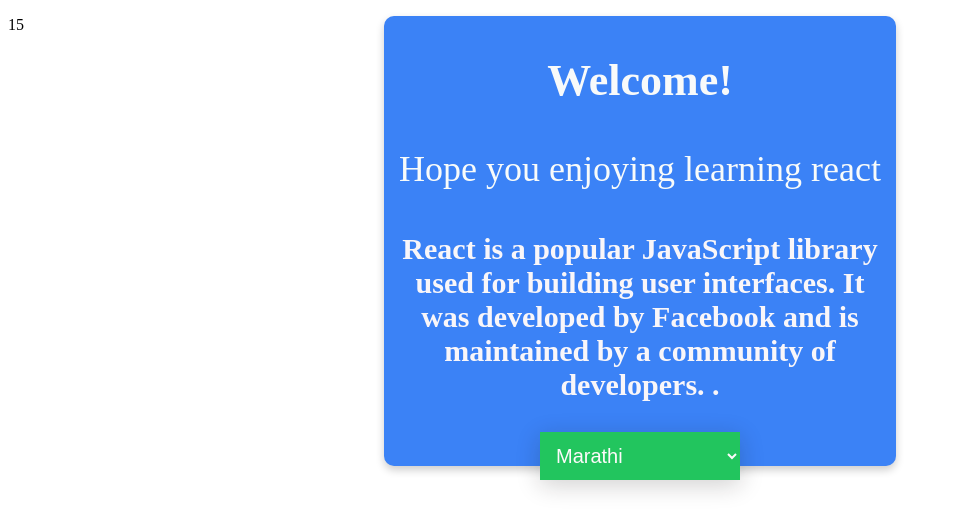
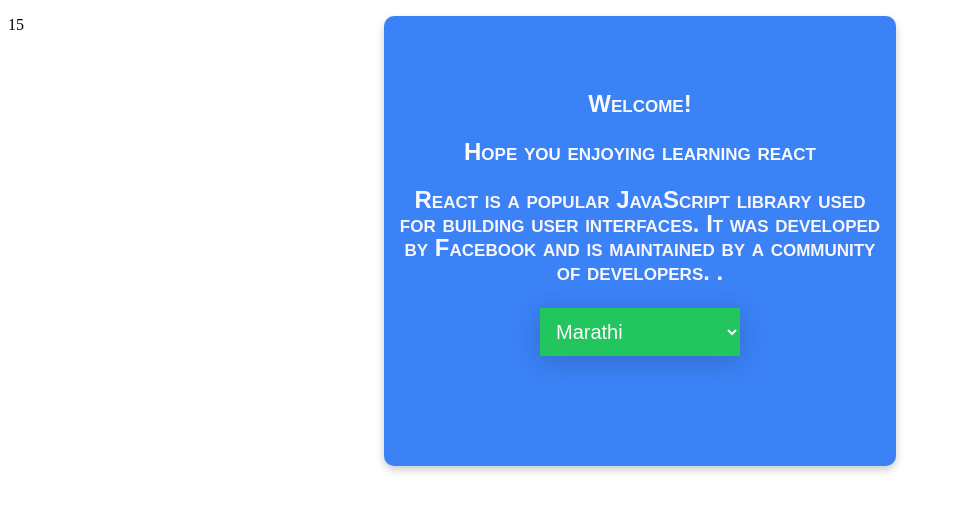
Before and after one commit to TAIHAN86/ReactI18n-, a React app: page / in a window 1280 px wide. Shown: the whole page, without its empty margins (0-953 px from the left). Built offline with nearby package versions, Linux system fonts and the light colour scheme.

Commit message:
css changes

```diff
--- a/src/views/Home/Home.css
+++ b/src/views/Home/Home.css
@@ -2,7 +2,7 @@
   background-color: #3b82f6;
   border-color: rgb(0, 0, 0);
   padding: 10px;
-  padding-top: 10px;
+  padding-top: 60px;
   border-radius: 10px;
   size-adjust: auto;
   height: 450px;
@@ -76,7 +76,7 @@
     font-size: 44px;
     text-align: center;
 
-    font-style: calc();
+    font: small-caps bold 24px/1 sans-serif;
 
   }
 
@@ -86,6 +86,7 @@
     line-height: 1.5;
     text-align: center;
     color: rgb(248, 251, 250);
+    font: small-caps bold 24px/1 sans-serif;
   }
 
   .sub-heading {
@@ -93,6 +94,7 @@
     color: rgb(249, 246, 249);
     font-size: 30px;
     text-align: center;
+    font: small-caps bold 24px/1 sans-serif;
   }
 
   .language-container {
```
